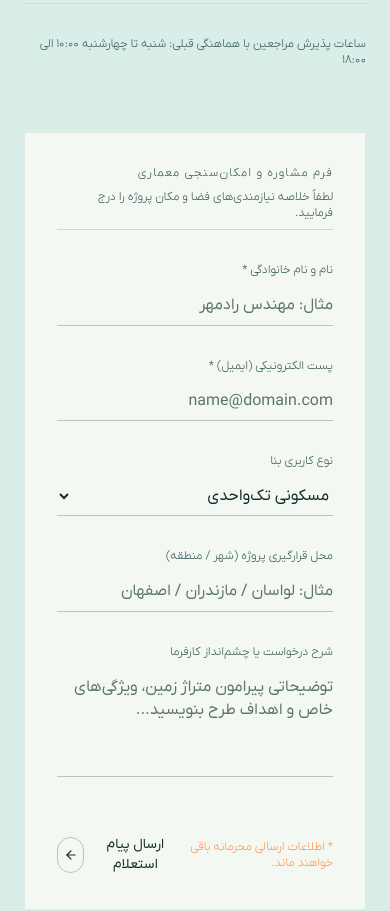
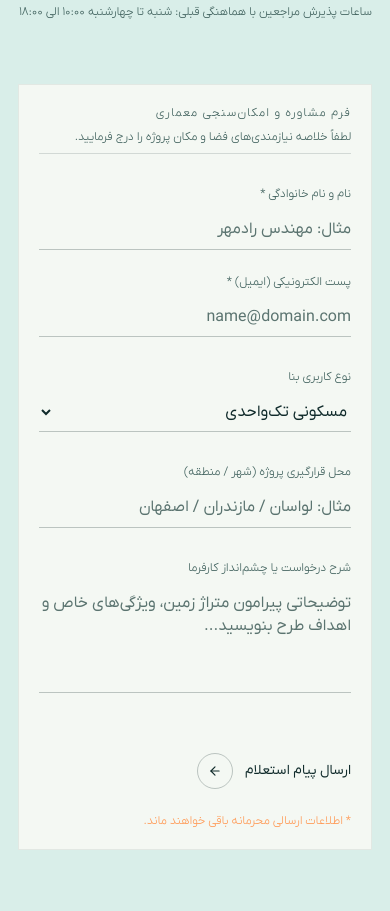
Before and after one commit to ParsaR082/studio, a Next.js app: page / in a window 390 px wide. Shown: the part 8280-9191 px from the top of the page. Built offline with nearby package versions, Linux system fonts and the light colour scheme.

Commit message:
perf: optimize responsive layout for mobile

```diff
--- a/src/components/contact/ContactSection.tsx
+++ b/src/components/contact/ContactSection.tsx
@@ -32,7 +32,7 @@ const ContactSection: React.FC = () => {
     <section
       ref={sectionRef}
       id="contact"
-      className="py-24 md:py-36 px-6 sm:px-10 lg:px-16 border-t border-[#102B2B]/10 bg-[#A4E0D6]/25 overflow-hidden"
+      className="py-16 sm:py-24 lg:py-36 px-[var(--page-gutter)] border-t border-[#102B2B]/10 bg-[#A4E0D6]/25 overflow-hidden"
     >
       <div className="max-w-[1540px] mx-auto">
         <div className="grid grid-cols-1 lg:grid-cols-12 gap-16 lg:gap-24">
@@ -107,7 +107,7 @@ const ContactSection: React.FC = () => {
                 : { opacity: 0, y: -40, scale: 0.99 }
             }
             transition={{ duration: 0.9, delay: 0.2, ease: [0.16, 1, 0.3, 1] }}
-            className="lg:col-span-7 bg-[#F4F8F3] p-8 sm:p-12 border border-[#102B2B]/8"
+            className="lg:col-span-7 bg-[#F4F8F3] p-5 sm:p-8 lg:p-12 border border-[#102B2B]/8"
           >
             {submitted ? (
               <div className="py-16 text-center space-y-4">
@@ -136,7 +136,7 @@ const ContactSection: React.FC = () => {
                   </p>
                 </div>
 
-                <div className="grid grid-cols-1 sm:grid-cols-2 gap-8">
+                <div className="grid grid-cols-1 sm:grid-cols-2 gap-6 sm:gap-8">
                   <div>
                     <label className="block text-xs font-light text-[#42635F] mb-2">
                       نام و نام خانوادگی *
@@ -212,7 +212,7 @@ const ContactSection: React.FC = () => {
                   />
                 </div>
 
-                <div className="pt-4 flex items-center justify-between">
+                <div className="pt-4 flex flex-col-reverse sm:flex-row items-start sm:items-center justify-between gap-5">
                   <span className="text-xs text-[#FF9A56] font-light">
                     * اطلاعات ارسالی محرمانه باقی خواهند ماند.
                   </span>
```
